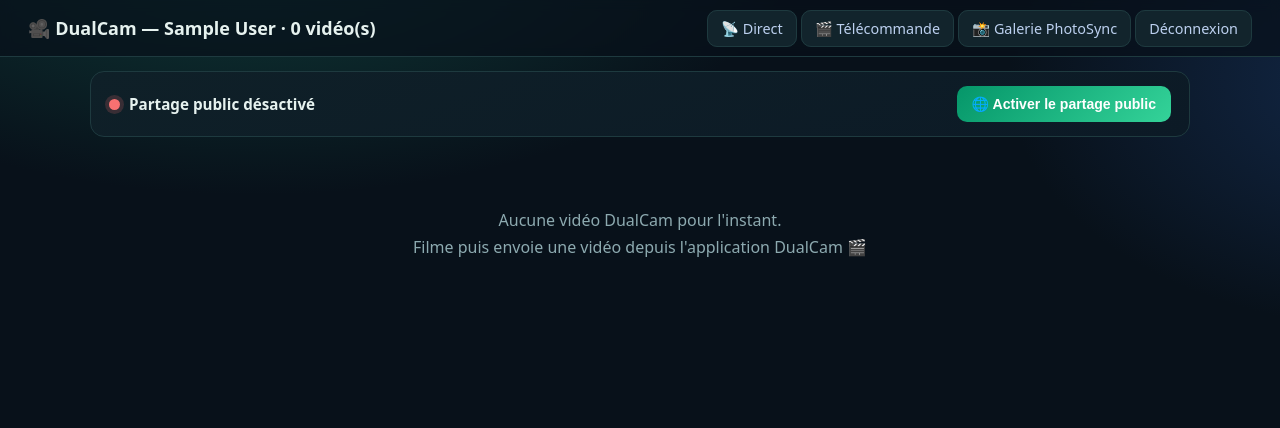
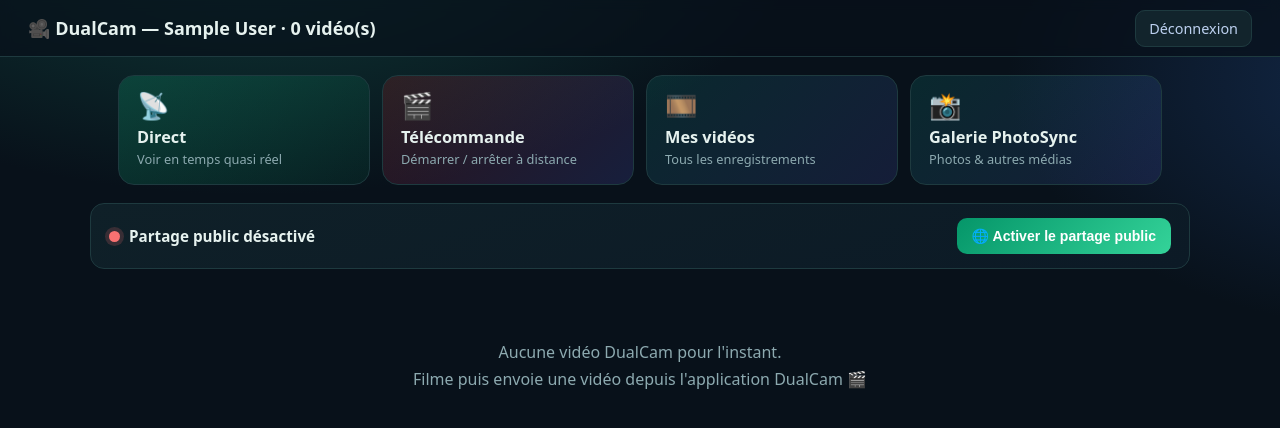
Before and after one commit to luvumbu/luvumbu, a PHP site: page /DualCam/web/dualcam.php in a window 1280 px wide. Shown: the top 428 px of the page. Run offline with PHP 8.4, Linux system fonts and the light colour scheme; the visitor is signed in with stand-in values (Sample User, id 1); data that the repository does not hold is empty.

Commit message:
dualcam : boutons d'accès rapide (Direct, Télécommande, Vidéos, PhotoSync) sur l'accueil
Toujours visibles, même sans aucune vidéo.

Co-Authored-By: Claude Opus 4.8 <noreply@anthropic.com>

```diff
--- a/DualCam/web/dualcam.php
+++ b/DualCam/web/dualcam.php
@@ -147,6 +147,16 @@ $rows = Photos::filterExisting($stmt->fetchAll(PDO::FETCH_ASSOC), $uid);
   .sheet-btn:hover{border-color:var(--accent);}
   .sheet-btn.primary{border:0;background:linear-gradient(135deg,var(--accent),var(--violet));color:#fff;}
   .sheet-btn.ghost{background:transparent;color:var(--muted);}
+  .quicklinks{display:grid;grid-template-columns:repeat(auto-fit,minmax(190px,1fr));gap:12px;padding:18px 28px 4px;max-width:1100px;margin:0 auto;}
+  .ql{display:flex;flex-direction:column;gap:2px;padding:16px 18px;border-radius:16px;text-decoration:none;color:var(--ink);
+      background:linear-gradient(135deg,rgba(20,184,166,.14),rgba(99,102,241,.14));border:1px solid var(--line);
+      transition:transform .12s ease,border-color .12s ease,box-shadow .12s ease;}
+  .ql:hover{transform:translateY(-3px);border-color:var(--accent);box-shadow:0 12px 28px rgba(0,0,0,.45);}
+  .ql .ql-ic{font-size:26px;line-height:1;}
+  .ql b{font-size:1.02rem;margin-top:6px;}
+  .ql small{color:var(--muted);font-size:.8rem;}
+  .ql-live{background:linear-gradient(135deg,rgba(16,185,129,.22),rgba(6,95,70,.18));}
+  .ql-remote{background:linear-gradient(135deg,rgba(185,28,28,.20),rgba(99,102,241,.16));}
   .gps-box{background:rgba(8,14,28,.5);border:1px solid var(--line);border-radius:12px;padding:13px 15px;font-size:.9rem;color:#cbd8ef;margin-bottom:6px;line-height:1.7;}
   .addr-box{margin-top:12px;font-size:.9rem;color:#cbd8ef;line-height:1.5;min-height:1px;}
 </style>
@@ -155,12 +165,17 @@ $rows = Photos::filterExisting($stmt->fetchAll(PDO::FETCH_ASSOC), $uid);
   <header>
     <h1>🎥 DualCam — <?= htmlspecialchars($uname) ?> · <?= $total ?> vidéo(s)</h1>
     <div class="nav">
-      <a href="live.php">📡 Direct</a>
-      <a href="remote.php">🎬 Télécommande</a>
-      <a href="gallery.php">📸 Galerie PhotoSync</a>
       <a href="dualcam.php?logout=1">Déconnexion</a>
     </div>
   </header>
+
+  <!-- Accès rapide : toutes les fonctions DualCam, toujours visibles -->
+  <div class="quicklinks">
+    <a class="ql ql-live"   href="live.php"><span class="ql-ic">📡</span><b>Direct</b><small>Voir en temps quasi réel</small></a>
+    <a class="ql ql-remote" href="remote.php"><span class="ql-ic">🎬</span><b>Télécommande</b><small>Démarrer / arrêter à distance</small></a>
+    <a class="ql ql-vids"   href="dualcam.php"><span class="ql-ic">🎞️</span><b>Mes vidéos</b><small>Tous les enregistrements</small></a>
+    <a class="ql ql-photo"  href="gallery.php"><span class="ql-ic">📸</span><b>Galerie PhotoSync</b><small>Photos & autres médias</small></a>
+  </div>
 
   <!-- Bandeau : partage public global du compte -->
   <div class="share <?= $shareOn ? 'on' : 'off' ?>">
```
Also changed, not shown: DualCam_app/server/web/dualcam.php (+18 -3 lines).
